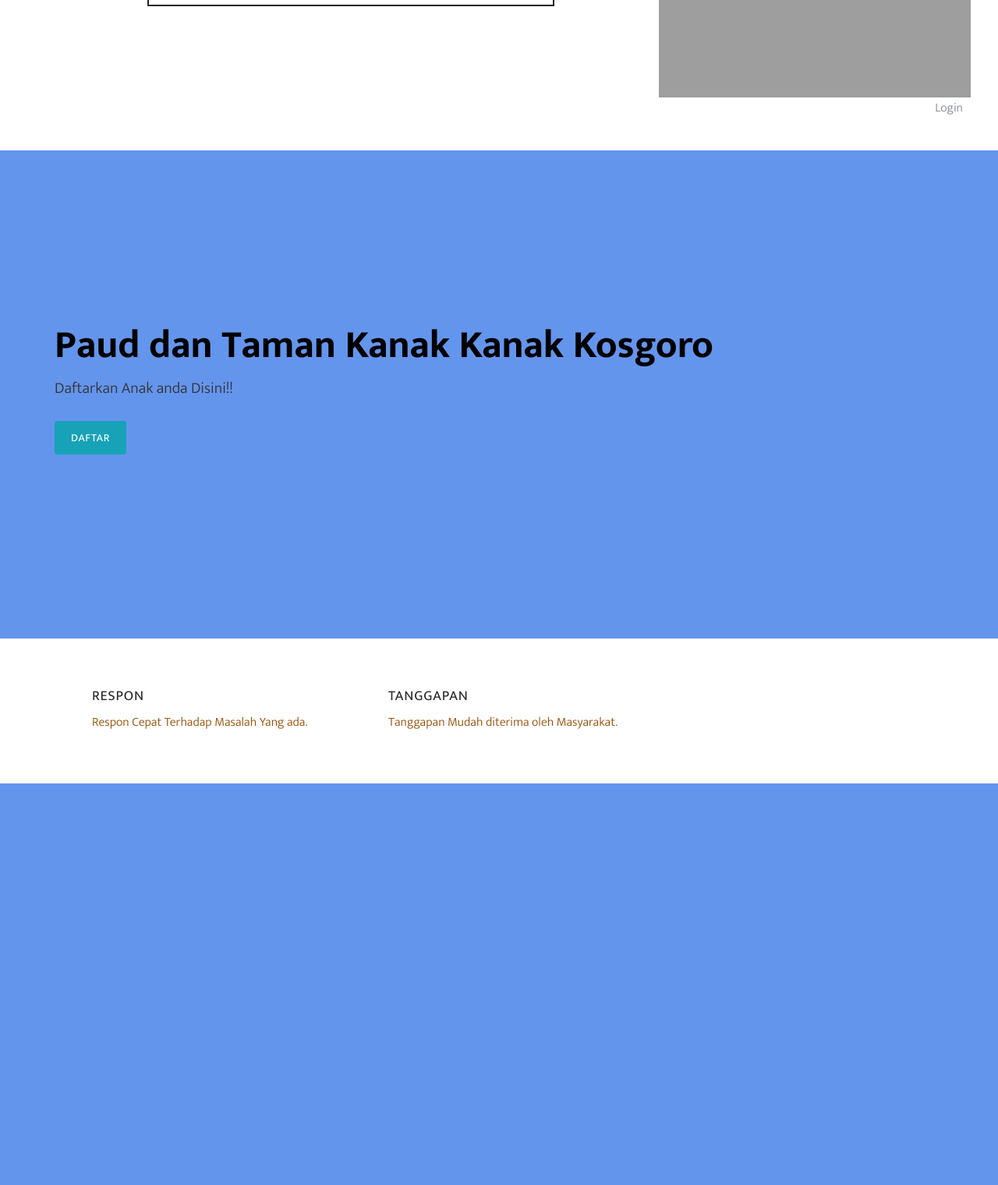
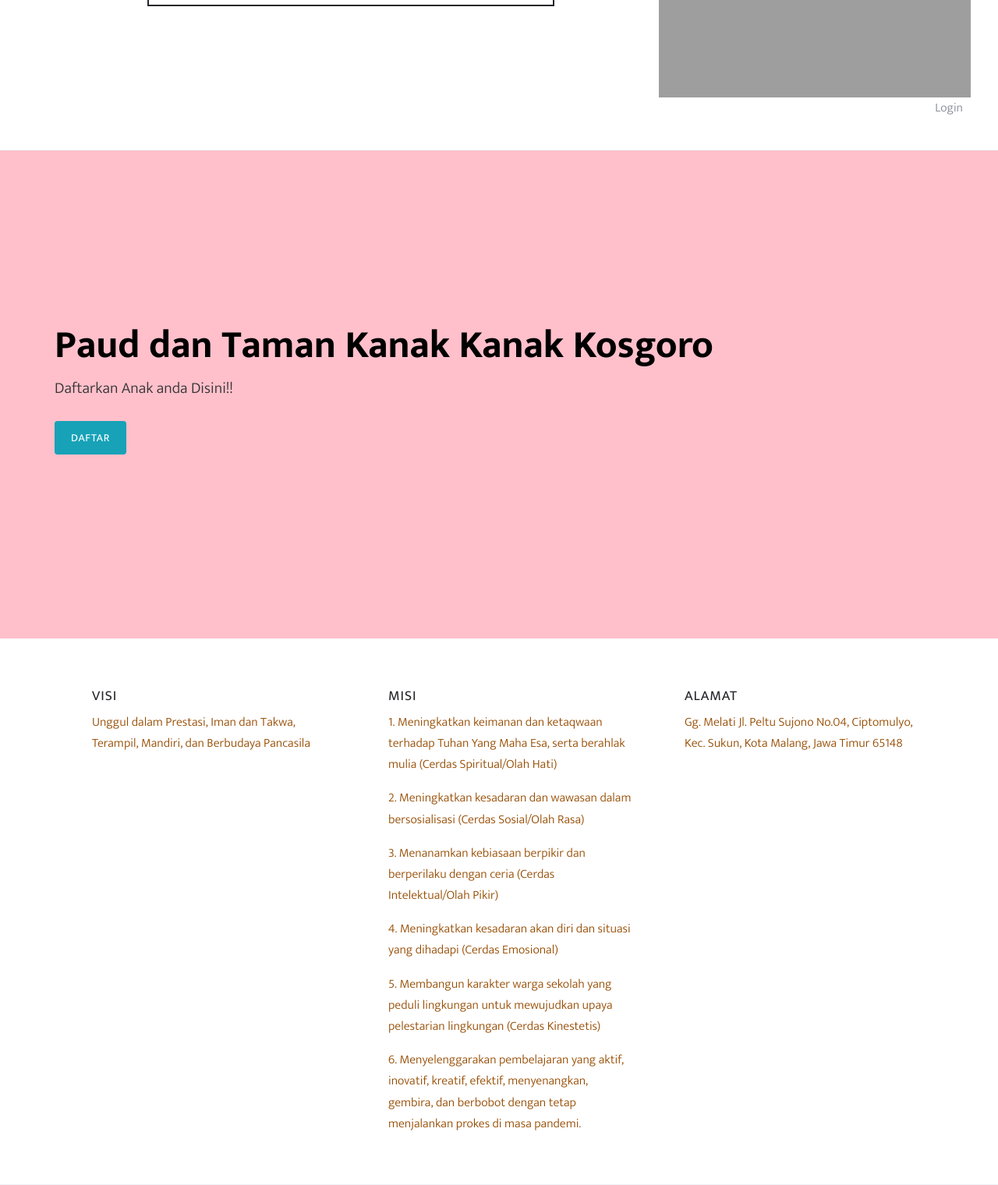
Before and after one commit to idur23/lomba, a CodeIgniter app: page /hmvc2/ in a window 1280 px wide. Shown: the part 215-1735 px from the top of the page at 78% size. Before the commit the page ends 1220 px from the top, so only its background shows below. Run offline with CodeIgniter, Linux system fonts and the light colour scheme; grey boxes are pictures that could not be loaded.

Commit message:
Update index.php

```diff
--- a/application/modules/Utama/views/index.php
+++ b/application/modules/Utama/views/index.php
@@ -32,7 +32,7 @@
       </nav>
     </header>
 
-    <div class="site-blocks-cover" style="background-color:#6495ED"; background-size: auto data-aos="fade">
+    <div class="site-blocks-cover" style="background-color:#FFC0CB"; background-size: auto data-aos="fade">
       <div class="container">
         <div class="row align-items-start align-items-md-center">
           <div class="">
@@ -55,16 +55,30 @@
             <div class="icon mr-4 align-self-start">
             </div>
             <div class="text">
-              <h2 class="text-uppercase">Respon</h2>
-              <p>Respon Cepat Terhadap Masalah Yang ada.</p>
+              <h2 class="text-uppercase">Visi</h2>
+              <p>Unggul dalam Prestasi, Iman dan Takwa, Terampil, Mandiri, dan Berbudaya Pancasila</p>
             </div>
           </div>
           <div class="col-md-6 col-lg-4 d-lg-flex mb-4 mb-lg-0 pl-4" data-aos="fade-up" data-aos-delay="100">
             <div class="icon mr-4 align-self-start">
             </div>
             <div class="text">
-              <h2 class="text-uppercase">Tanggapan</h2>
-              <p>Tanggapan Mudah diterima oleh Masyarakat.</p>
+              <h2 class="text-uppercase">Misi</h2>
+              <p>1. Meningkatkan keimanan dan ketaqwaan terhadap Tuhan Yang Maha Esa, serta berahlak mulia (Cerdas Spiritual/Olah Hati)</p>
+<p>2.  Meningkatkan kesadaran dan wawasan dalam bersosialisasi (Cerdas Sosial/Olah Rasa)</p>
+<p>3.  Menanamkan kebiasaan berpikir dan berperilaku dengan ceria (Cerdas Intelektual/Olah Pikir)</p>
+<p>4.  Meningkatkan kesadaran akan diri dan situasi yang dihadapi (Cerdas Emosional)</p>
+<p>5.  Membangun karakter warga sekolah yang peduli lingkungan untuk mewujudkan upaya pelestarian lingkungan (Cerdas Kinestetis)</p>
+<p>6.  Menyelenggarakan pembelajaran yang aktif, inovatif, kreatif, efektif, menyenangkan, gembira, dan berbobot dengan tetap menjalankan prokes di masa pandemi.
+</p>
+            </div>
+          </div>
+          <div class="col-md-6 col-lg-4 d-lg-flex mb-4 mb-lg-0 pl-4" data-aos="fade-up" data-aos-delay="">
+            <div class="icon mr-4 align-self-start">
+            </div>
+            <div class="text">
+              <h2 class="text-uppercase">Alamat</h2>
+              <p>Gg. Melati Jl. Peltu Sujono No.04, Ciptomulyo, Kec. Sukun, Kota Malang, Jawa Timur 65148</p>
             </div>
           </div>
         </div>
```
